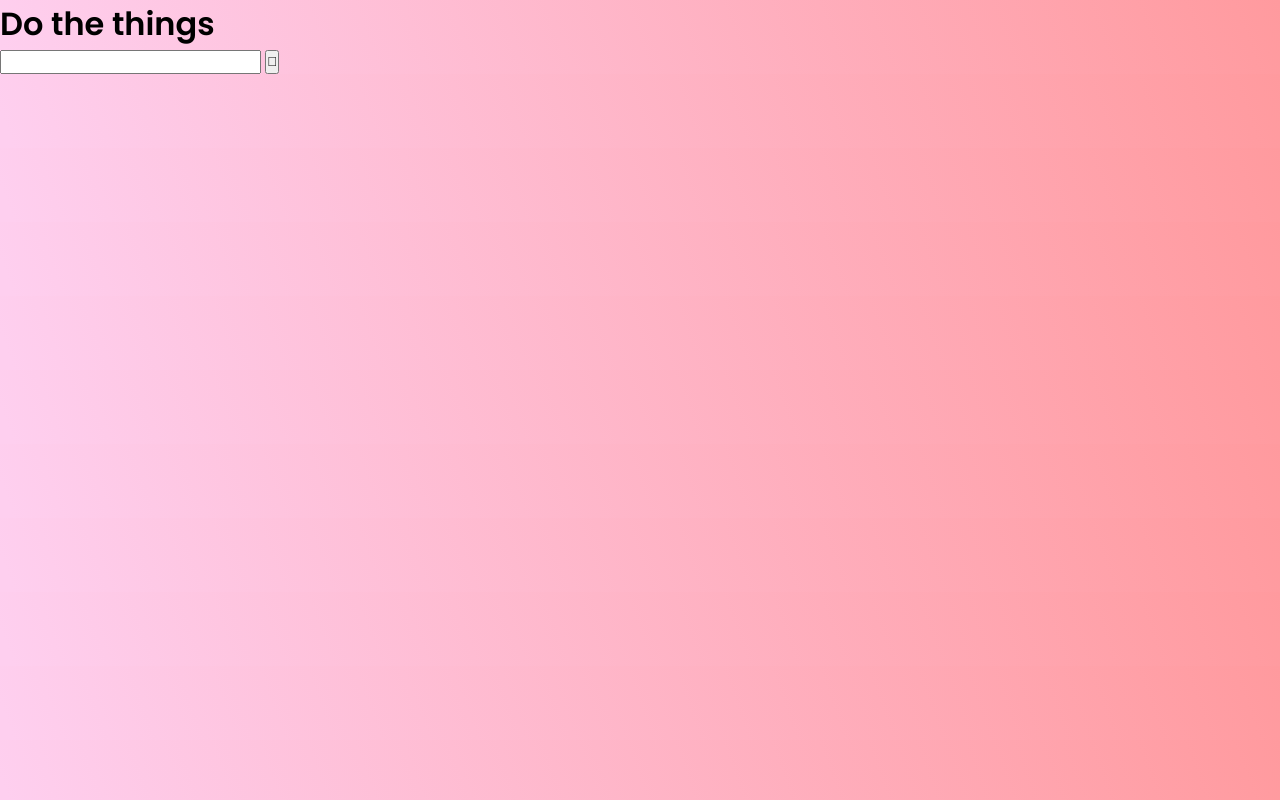
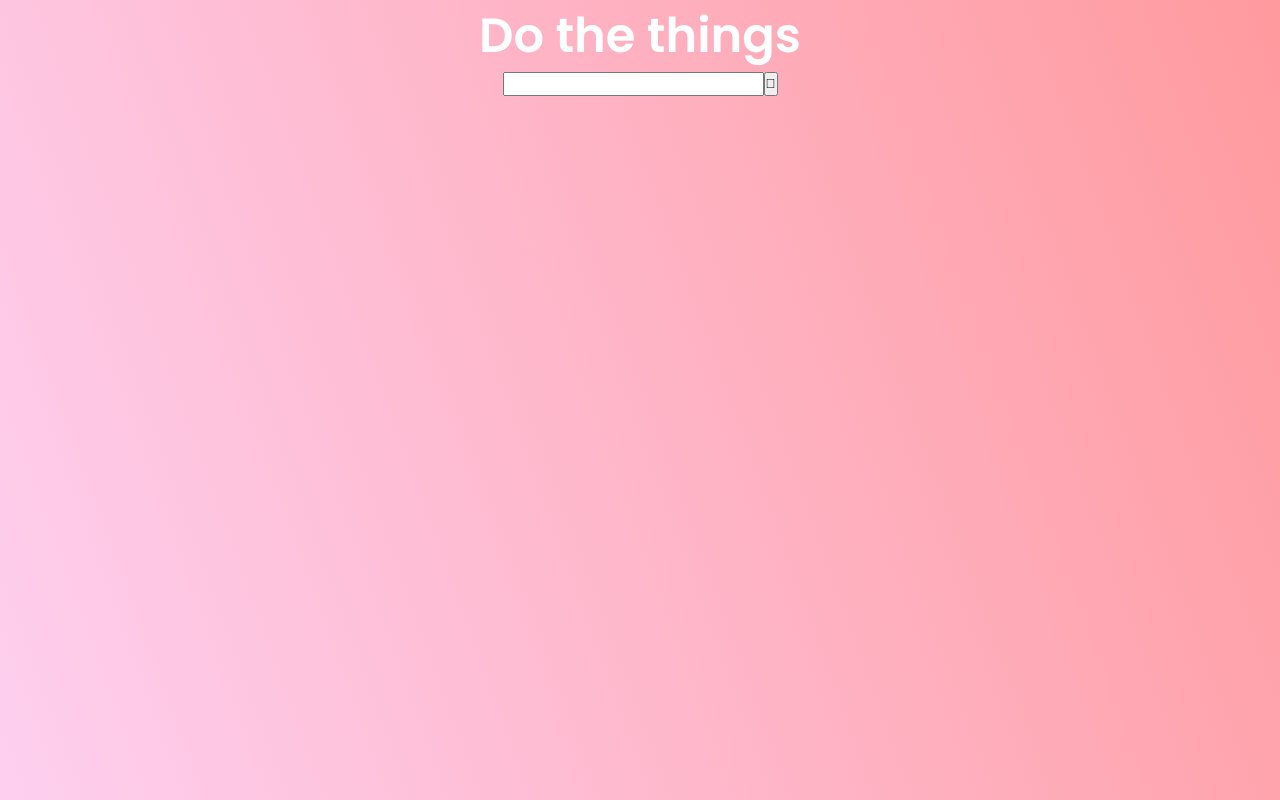
Before and after one commit to ScAziz/basic-todo, a website: page index.html in a window 1280 px wide. Drawn offline with nearby package versions, Linux system fonts and the light colour scheme; files that its build step writes are made by us from their sources.

Commit message:
style header and center

```diff
--- a/styles/styles.scss
+++ b/styles/styles.scss
@@ -1,3 +1,5 @@
+$fontcolor-primary: white;
+
 *, *::before, *::after {
     box-sizing: border-box;
     margin: 0;
@@ -7,4 +9,16 @@
 
 body {
     background-image: linear-gradient(-110deg, #ff9a9e 0%, #fecfef 99%, #fecfef 100%);
+    min-height: 100vh;
 }
+
+header {
+    font-size: 1.5rem;
+    color: $fontcolor-primary;
+}
+
+header, form {
+    display: flex;
+    justify-content: center;
+    align-items: center;
+}
```
Also changed, not shown: styles/styles.css, 1 other file.
